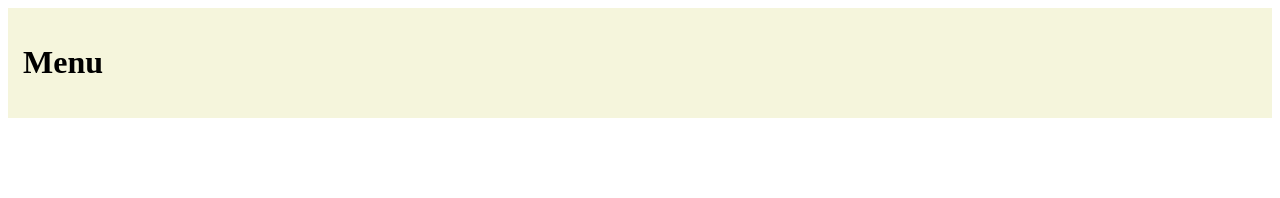
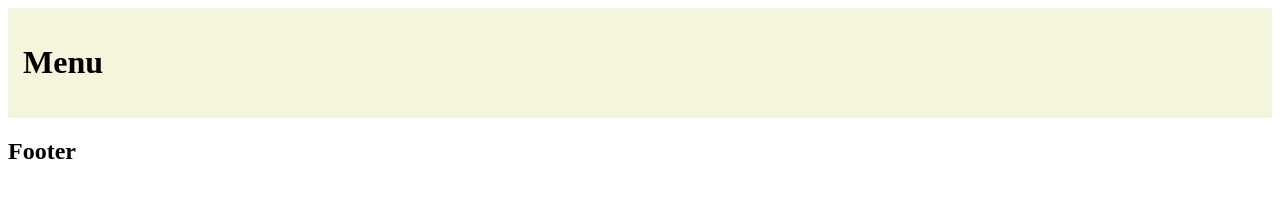
Before and after one commit to compactfalk/27-06, a plain HTML site: page index.html in a window 1280 px wide. Drawn offline with Linux system fonts and the light colour scheme.

Commit message:
Update index.html

```diff
--- a/index.html
+++ b/index.html
@@ -10,5 +10,8 @@
 	<header>
 		<h1>Menu</h1>
 	</header>
+	<footer>
+		<h2>Footer</h1>
+	</footer>
 </body>
 </html>
```
